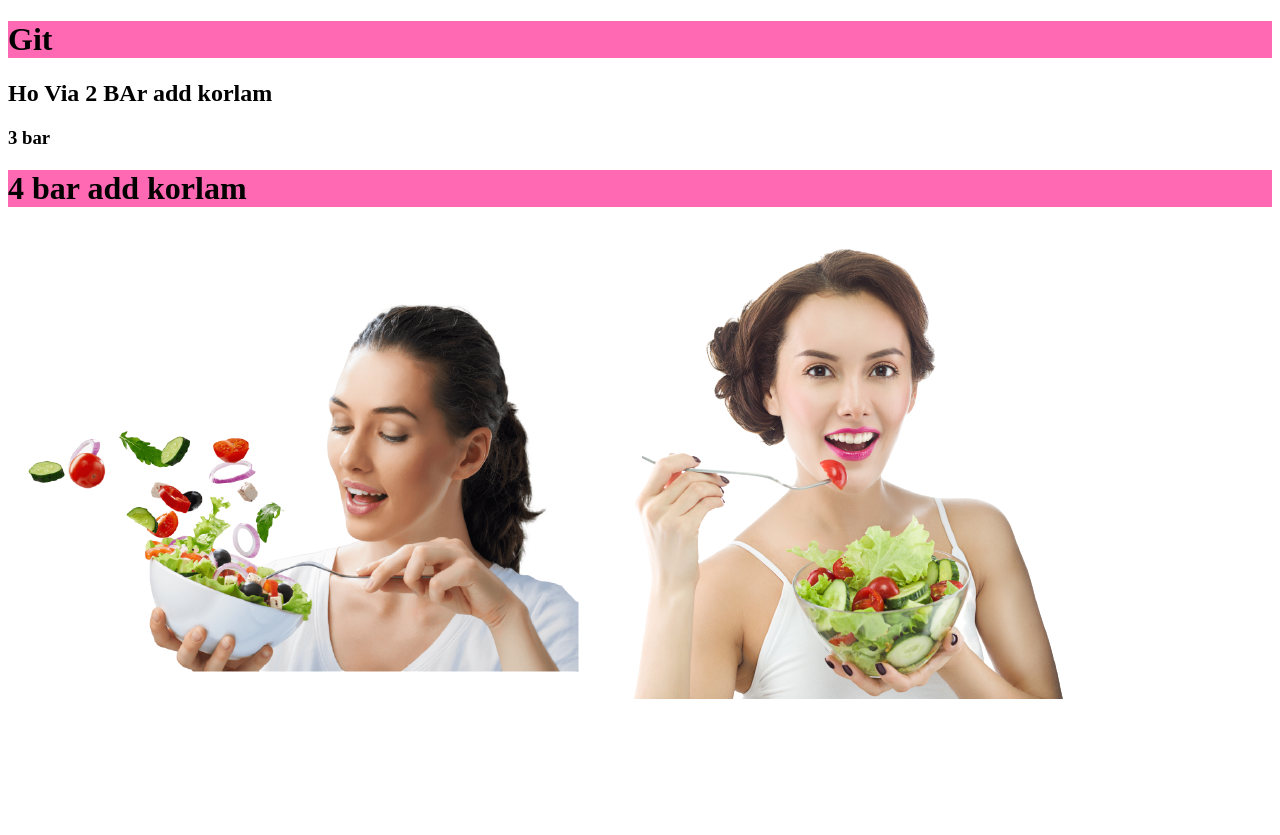
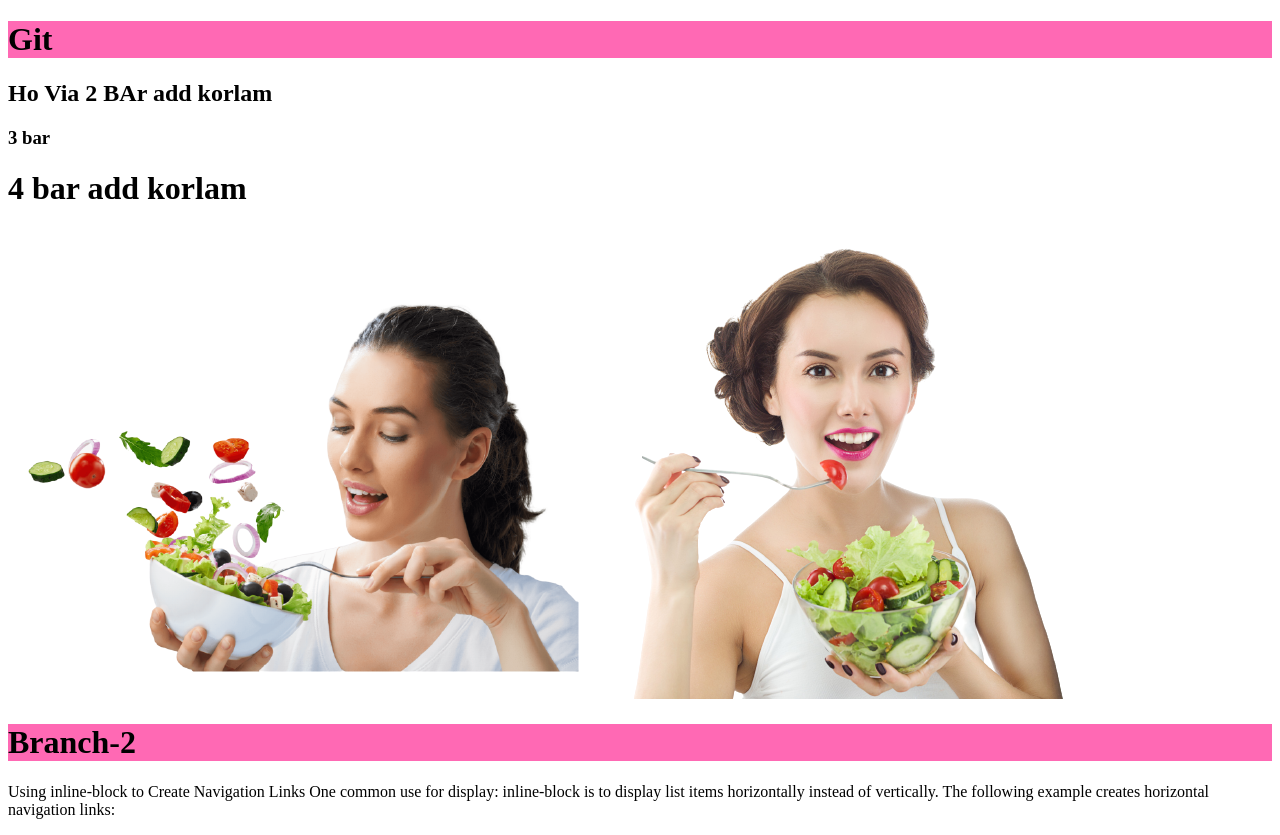
Before and after one commit to almoued2020/git-ripo, a plain HTML site: page index.html in a window 1280 px wide. Before the commit the page ends 800 px from the top, so only its background shows below. Drawn offline with Linux system fonts and the light colour scheme.

Commit message:
git.html file ta delete korlam

```diff
--- a/index.html
+++ b/index.html
@@ -5,21 +5,27 @@
     <meta charset="UTF-8">
     <meta http-equiv="X-UA-Compatible" content="IE=edge">
     <meta name="viewport" content="width=device-width, initial-scale=1.0">
-    <title>Document</title>
+    <title>Index</title>
     <style>
-        h1 {
+        .h1css {
             background-color: hotpink;
         }
     </style>
 </head>
 
 <body>
-    <h1>Git</h1>
+    <h1 class="h1css">Git</h1>
     <h2>Ho Via 2 BAr add korlam</h2>
     <h3>3 bar</h3>
     <h1>4 bar add korlam</h1>
     <img src="images/aa.png" alt="">
     <img src="images/ab.png" alt="">
+    <div>
+        <h1 class="h1css">Branch-2</h1>
+        <p>Using inline-block to Create Navigation Links
+            One common use for display: inline-block is to display list items horizontally instead of vertically. The
+            following example creates horizontal navigation links:</p>
+    </div>
 </body>
 
 </html>
```
Also changed, not shown: git.html (deleted, +0 -15 lines).
